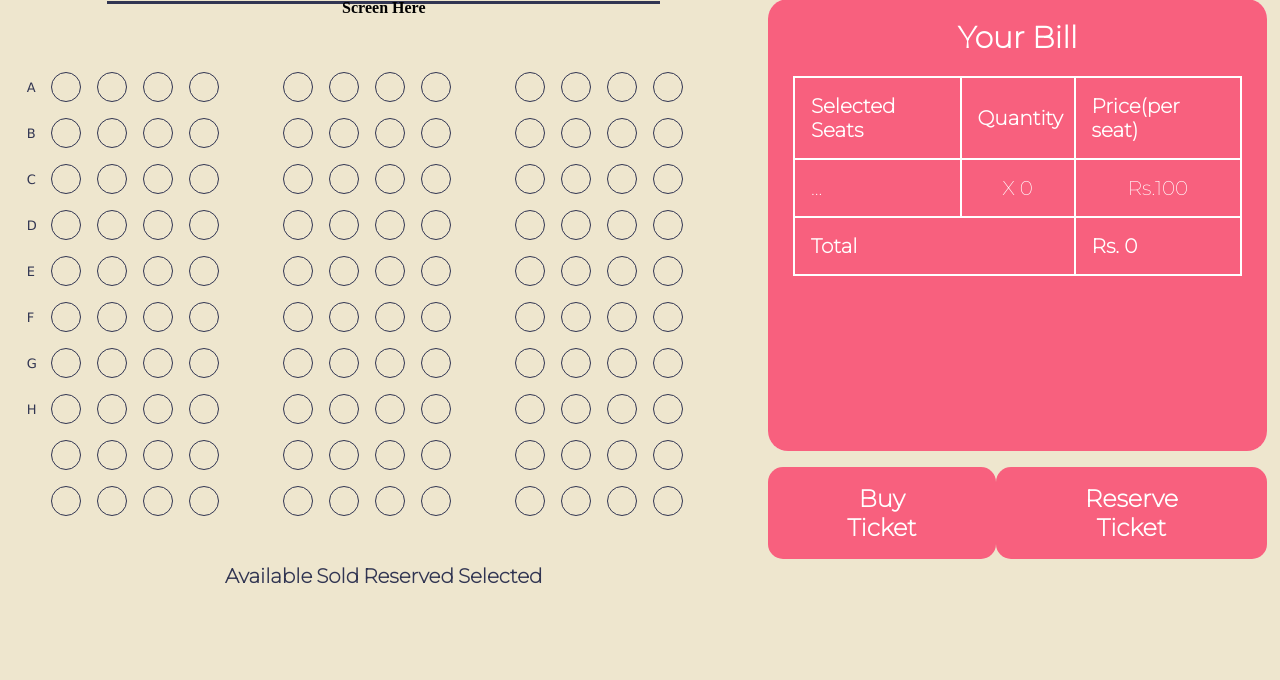
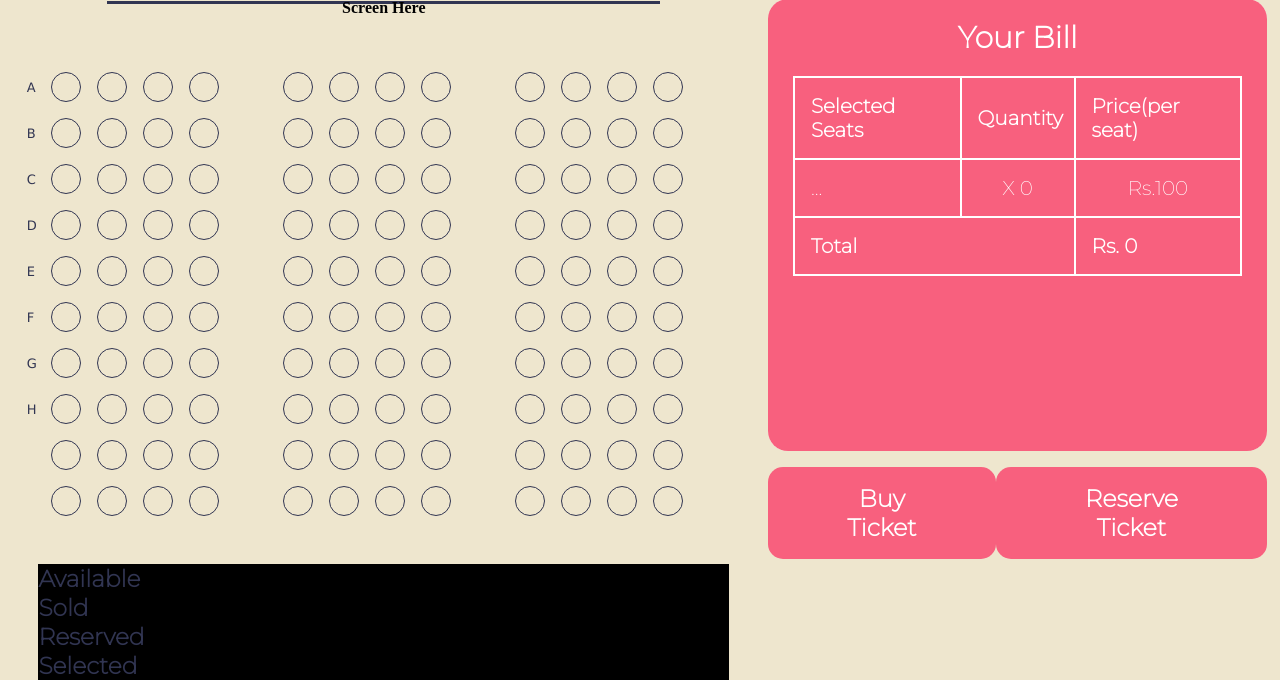
Before and after one commit to Roshan2059/roshan, a PHP site: page /ticket.php in a window 1280 px wide. Shown: the part 132-812 px from the top of the page. Before the commit the page ends 715 px from the top, so only its background shows below. Run offline with PHP 8.4, Linux system fonts and the light colour scheme; a user stored in the database is signed in; data comes from the database, SQL or seed files in the repository; data that the repository does not hold is empty.

Commit message:
some minor changes

```diff
--- a/welcome.php
+++ b/home.php
@@ -13,7 +13,7 @@
         <div class="home1">
             <h1>Welcome to, RJ MOVIES</h1>
             <h2><span id="w"><span>Watch</span> </span> <br> Experience the movie </h2>
-            <button>Book Now</button>
+            <a href="/movieticket/users/browse_movies.php"><button>Book Now</button> </a>
         </div>
         <div class="home2">
             <img src="Movie.svg" alt="watching movie" height="485px" width="500px">
@@ -37,8 +37,6 @@
                 our customer the option to interact with the seats on alignment
                 with the movie scenes. We also have a well managed cafeteria in
                 which the foods and drinks are healthy as well as affordable.
-
-
             </p>
         </div>
     </div>
--- a/partials/_nav.php
+++ b/partials/_nav.php
@@ -18,7 +18,9 @@
     </button> -->
     <div>
       <ul class="navbar-nav">
-        <button type="button" class="btn btn-primary nav-item" onclick="location.href='ticket.php';">Book Now</button>
+        <button type="button" class="btn btn-primary nav-item" onclick="location.href='/movieticket/users/browse_movies.php';">Book Now</button>
+
+        <!-- <button type="button" class="btn btn-primary nav-item"> <a href="../users/browse_movies.php"></a> Book Now</button> -->
         <li class="nav-item">
           <a class="nav-link active" aria-current="page" href="/movieticket/welcome.php">Home</a>
         </li>
--- a/style.css
+++ b/style.css
@@ -72,7 +72,12 @@ body {
     margin-left:auto;
 }
 
-#main .hint {
+#status-hint{
+display: grid;
+background-color: #000;
+}
+
+#status-hint .hint {
     font-size: 20px;
     font-family: 'Montserrat', sans-serif;
     color: var(--primaryA);
--- a/ticket.php
+++ b/ticket.php
@@ -252,12 +252,11 @@ if (!isset($_SESSION['loggedin']) || $_SESSION['loggedin'] != true) {
                     </div>
 
                     <div id="status-hint">
-                    <h3 class="hint">Available</h3>
-                    <h3 class="hint">Sold</h3>
-                    <h3 class="hint">Reserved</h3>
-                    <h3 class="hint">Selected</h3>
+                        <div class="hint"><h3>Available</h3></div>
+                        <div class="hint"><h3>Sold</h3></div>
+                        <div class="hint"><h3>Reserved</h3></div>
+                        <div class="hint"><h3>Selected</h3></div>
                     </div>
-
                 </div>
             </div>
         </div>
--- a/users/choose_time.php
+++ b/users/choose_time.php
@@ -180,9 +180,9 @@
             Actor:
         </p>
         <p class="text">Select movie time</p>
-        <div id="time1">7:00 pm</div>
-        <div class="time2">6:00 pm</div>
-        <div class="time3">5:00 pm</div>
+        <a href="../login.php"><div id="time1">10:00 am</div></a>
+        <a href="../login.php"><div class="time2">2:00 pm</div></a>
+        <a href="../login.php"><div class="time3">5:00 pm</div></a>
     </div>
 </body>
 
```
Also changed, not shown: grid.html (added, +32 -0 lines).
